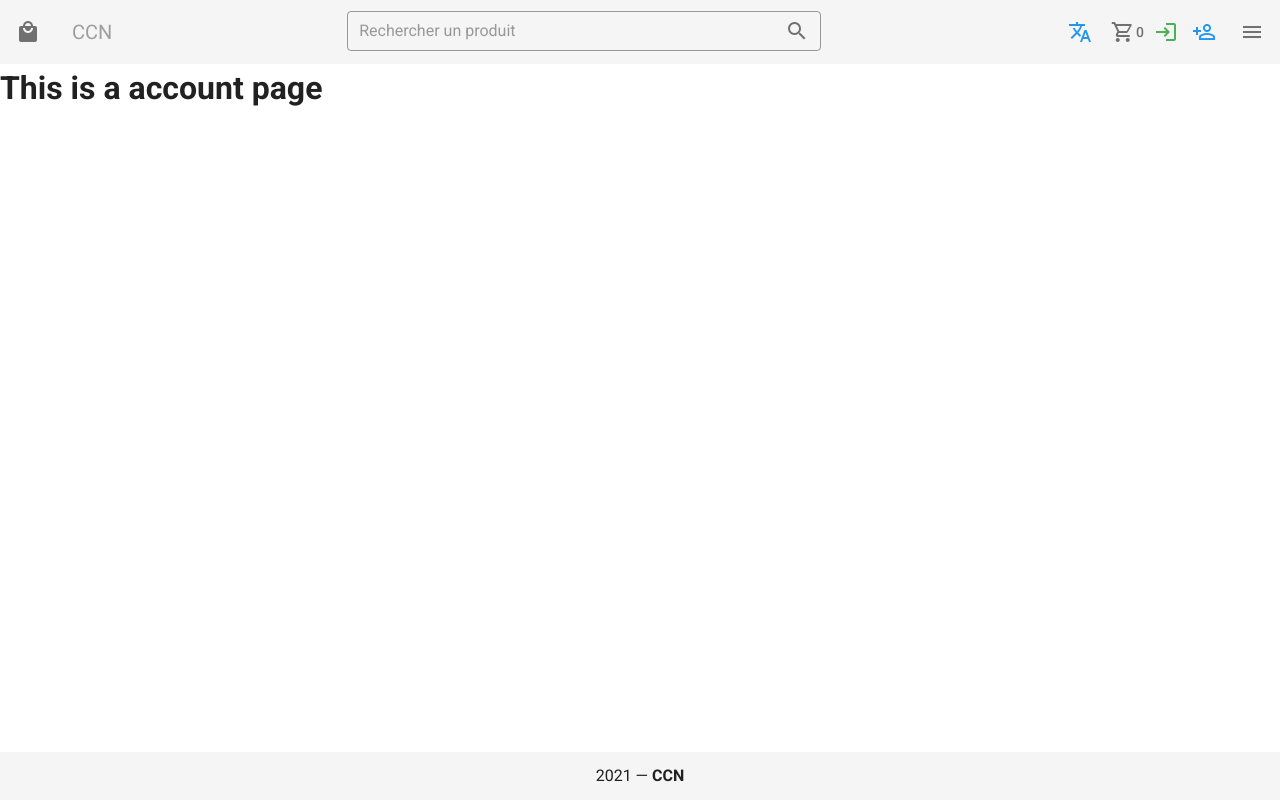
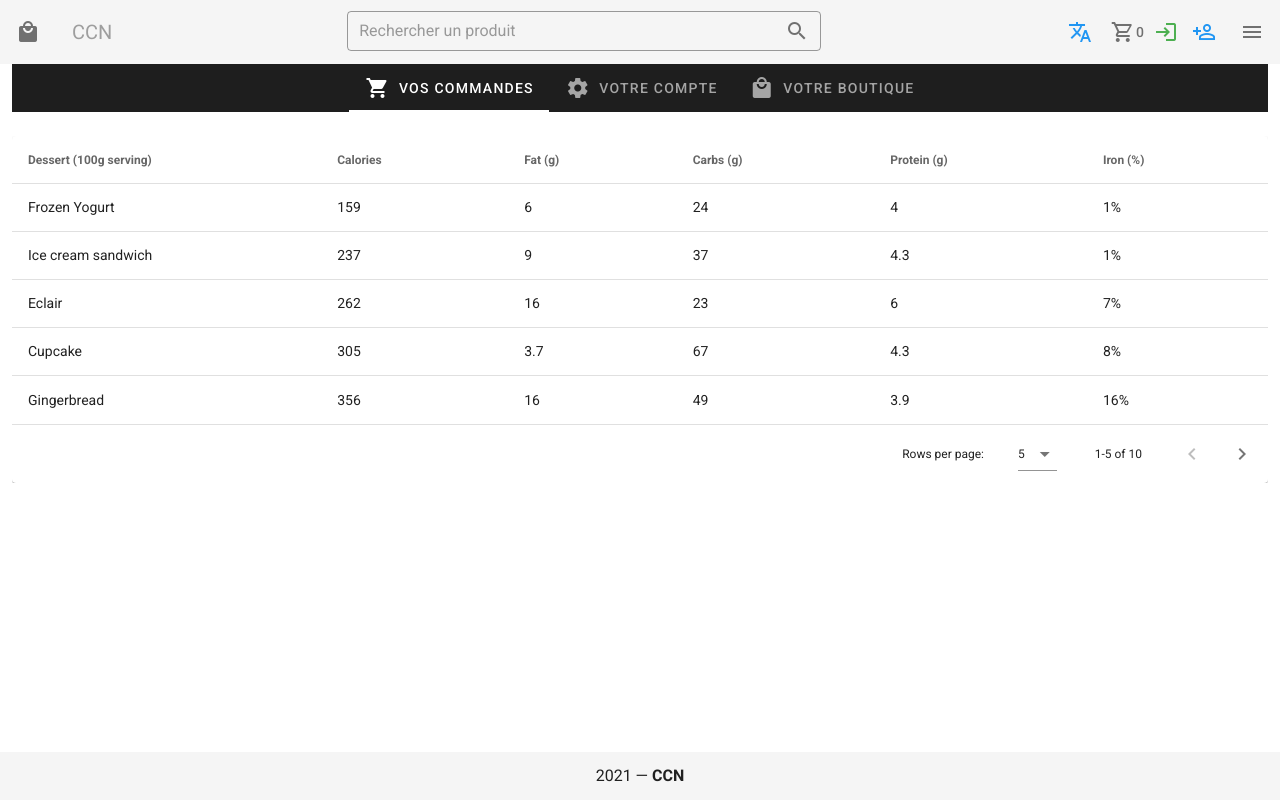
Before and after one commit to Nathsad1996/ccn, a Vue app: page /account-page in a window 1280 px wide. Built offline with nearby package versions, Linux system fonts and the light colour scheme.

Commit message:
work account page

```diff
--- a/src/views/AccountPage.vue
+++ b/src/views/AccountPage.vue
@@ -1,13 +1,270 @@
 <template>
   <div>
-    <h1>
-      This is a account page
-    </h1>
+    <v-row class="mx-auto">
+      <v-col>
+        <v-tabs
+          v-model="tab"
+          show-arrows
+          center-active
+          centered
+          mobile-breakpoint="sm"
+          dark
+        >
+          <v-tab><v-icon>mdi-cart</v-icon> &nbsp; Vos Commandes </v-tab>
+          <v-tab><v-icon>mdi-cog</v-icon> &nbsp; Votre compte </v-tab>
+          <v-tab><v-icon>mdi-shopping</v-icon> &nbsp; Votre Boutique </v-tab>
+        </v-tabs>
+      </v-col>
+    </v-row>
+    <v-row class="mx-auto">
+      <v-col cols="12">
+        <v-tabs-items v-model="tab">
+          <v-tab-item>
+            <v-data-table
+              :headers="headers"
+              :items="desserts"
+              :items-per-page="5"
+              class="elevation-1"
+              locale="fr-fr"
+            >
+            </v-data-table>
+          </v-tab-item>
+          <v-tab-item>
+            <v-container>
+              <v-row>
+                <v-col cols="12">
+                  <v-card rounded="xl">
+                    <v-card-title
+                      class="text-lg-h3 d-flex justify-center text-center"
+                      >Informations du compte</v-card-title
+                    >
+
+                    <v-card-text>
+                      <v-text-field
+                        rounded
+                        outlined
+                        label="votre email"
+                        readonly
+                        append-icon="mdi-pencil"
+                      ></v-text-field>
+                      <v-text-field
+                        rounded
+                        outlined
+                        label="votre email"
+                        readonly
+                        append-icon="mdi-pencil"
+                      ></v-text-field>
+                      <v-text-field
+                        rounded
+                        outlined
+                        label="votre email"
+                        readonly
+                        append-icon="mdi-pencil"
+                      ></v-text-field>
+                      <v-text-field
+                        rounded
+                        outlined
+                        label="votre email"
+                        readonly
+                        append-icon="mdi-pencil"
+                      ></v-text-field>
+                      <v-text-field
+                        rounded
+                        outlined
+                        label="votre email"
+                        readonly
+                        append-icon="mdi-pencil"
+                      ></v-text-field>
+                      <v-text-field
+                        rounded
+                        outlined
+                        label="votre email"
+                        readonly
+                        append-icon="mdi-pencil"
+                      ></v-text-field>
+                      <v-text-field
+                        rounded
+                        outlined
+                        label="votre email"
+                        readonly
+                        append-icon="mdi-pencil"
+                      ></v-text-field>
+                      <v-text-field
+                        rounded
+                        outlined
+                        label="votre email"
+                        readonly
+                        append-icon="mdi-pencil"
+                      ></v-text-field>
+                    </v-card-text>
+                    <v-card-actions>
+                      <v-btn rounded block solo color="success"
+                        >Sauvegarder</v-btn
+                      >
+                    </v-card-actions>
+                  </v-card>
+                </v-col>
+              </v-row>
+            </v-container>
+          </v-tab-item>
+          <v-tab-item>
+            <v-container>
+              <v-row dense class="mx-auto">
+                <v-col>
+                  <v-card color="#385F73" height="250" width="350" dark>
+                    <v-card-title class="text-h5">
+                      Votre Catalogue
+                    </v-card-title>
+
+                    <v-card-subtitle
+                      >Listen to your favorite artists and albums.</v-card-subtitle
+                    >
+
+                    <v-card-actions>
+                      <v-btn text> Listen Now </v-btn>
+                    </v-card-actions>
+                  </v-card>
+                </v-col>
+                <v-col>
+                  <v-card color="#385F73" height="250" width="350" dark>
+                    <v-card-title class="text-h5">
+                      Ordrs des clients
+                    </v-card-title>
+
+                    <v-card-subtitle
+                      >Listen to your favorite artists and albums</v-card-subtitle
+                    >
+
+                    <v-card-actions>
+                      <v-btn text> Listen Now </v-btn>
+                    </v-card-actions>
+                  </v-card>
+                </v-col>
+                <v-col>
+                  <v-card color="#385F73" height="250" width="350" dark>
+                    <v-card-title class="text-h5">
+                      Ajouter un produit
+                    </v-card-title>
+
+                    <v-card-subtitle
+                      >Listen to your favorite artists and albums</v-card-subtitle
+                    >
+
+                    <v-card-actions>
+                      <v-btn text> Listen Now </v-btn>
+                    </v-card-actions>
+                  </v-card>
+                </v-col>
+              </v-row>
+            </v-container>
+          </v-tab-item>
+        </v-tabs-items>
+      </v-col>
+    </v-row>
   </div>
 </template>
 
 <script>
-export default {};
+export default {
+  data: () => ({
+    tab: null,
+    headers: [
+      {
+        text: "Dessert (100g serving)",
+        align: "start",
+        sortable: false,
+        value: "name",
+      },
+      { text: "Calories", value: "calories" },
+      { text: "Fat (g)", value: "fat" },
+      { text: "Carbs (g)", value: "carbs" },
+      { text: "Protein (g)", value: "protein" },
+      { text: "Iron (%)", value: "iron" },
+    ],
+    desserts: [
+      {
+        name: "Frozen Yogurt",
+        calories: 159,
+        fat: 6.0,
+        carbs: 24,
+        protein: 4.0,
+        iron: "1%",
+      },
+      {
+        name: "Ice cream sandwich",
+        calories: 237,
+        fat: 9.0,
+        carbs: 37,
+        protein: 4.3,
+        iron: "1%",
+      },
+      {
+        name: "Eclair",
+        calories: 262,
+        fat: 16.0,
+        carbs: 23,
+        protein: 6.0,
+        iron: "7%",
+      },
+      {
+        name: "Cupcake",
+        calories: 305,
+        fat: 3.7,
+        carbs: 67,
+        protein: 4.3,
+        iron: "8%",
+      },
+      {
+        name: "Gingerbread",
+        calories: 356,
+        fat: 16.0,
+        carbs: 49,
+        protein: 3.9,
+        iron: "16%",
+      },
+      {
+        name: "Jelly bean",
+        calories: 375,
+        fat: 0.0,
+        carbs: 94,
+        protein: 0.0,
+        iron: "0%",
+      },
+      {
+        name: "Lollipop",
+        calories: 392,
+        fat: 0.2,
+        carbs: 98,
+        protein: 0,
+        iron: "2%",
+      },
+      {
+        name: "Honeycomb",
+        calories: 408,
+        fat: 3.2,
+        carbs: 87,
+        protein: 6.5,
+        iron: "45%",
+      },
+      {
+        name: "Donut",
+        calories: 452,
+        fat: 25.0,
+        carbs: 51,
+        protein: 4.9,
+        iron: "22%",
+      },
+      {
+        name: "KitKat",
+        calories: 518,
+        fat: 26.0,
+        carbs: 65,
+        protein: 7,
+        iron: "6%",
+      },
+    ],
+  }),
+};
 </script>
 
 <style lang="scss" scoped>
```
